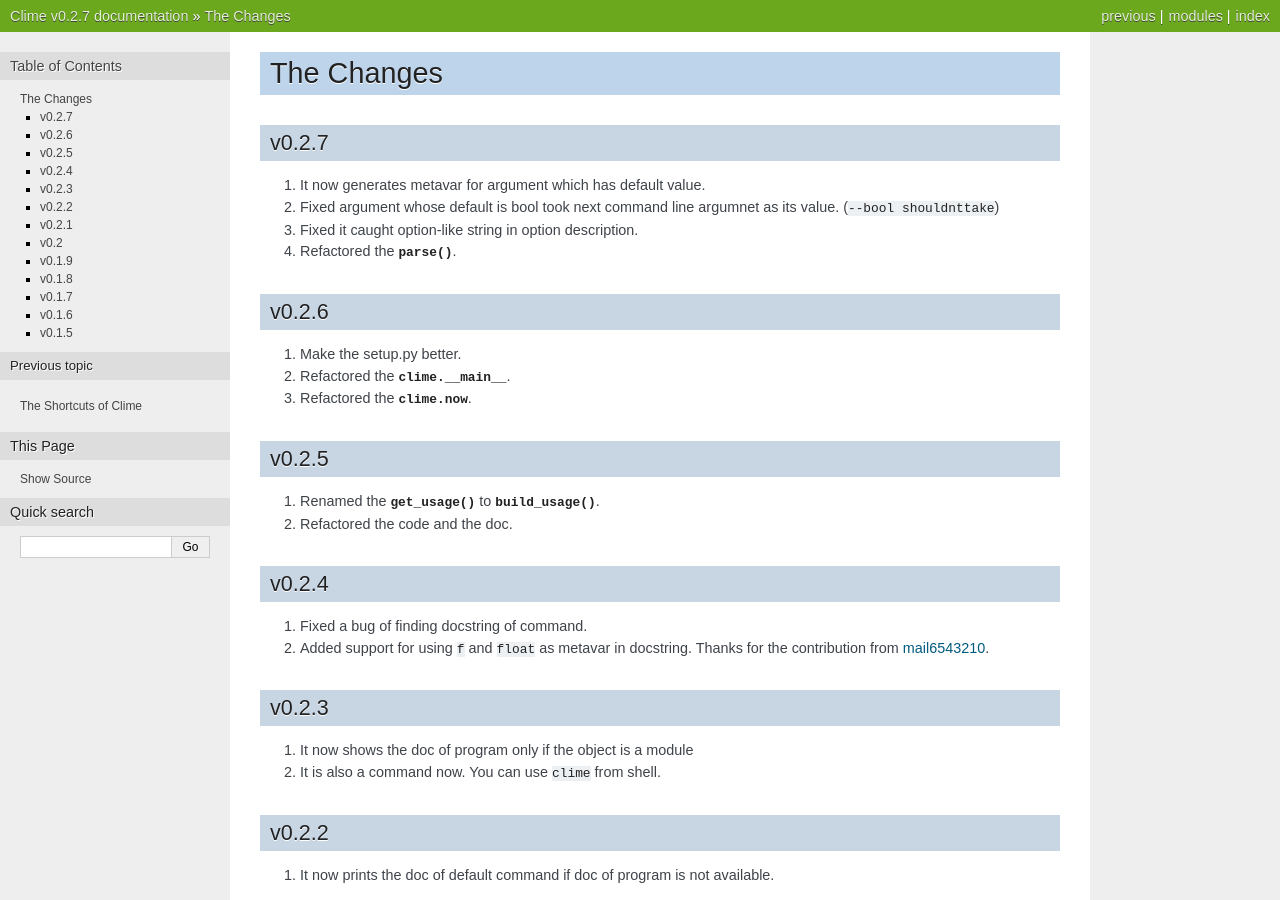
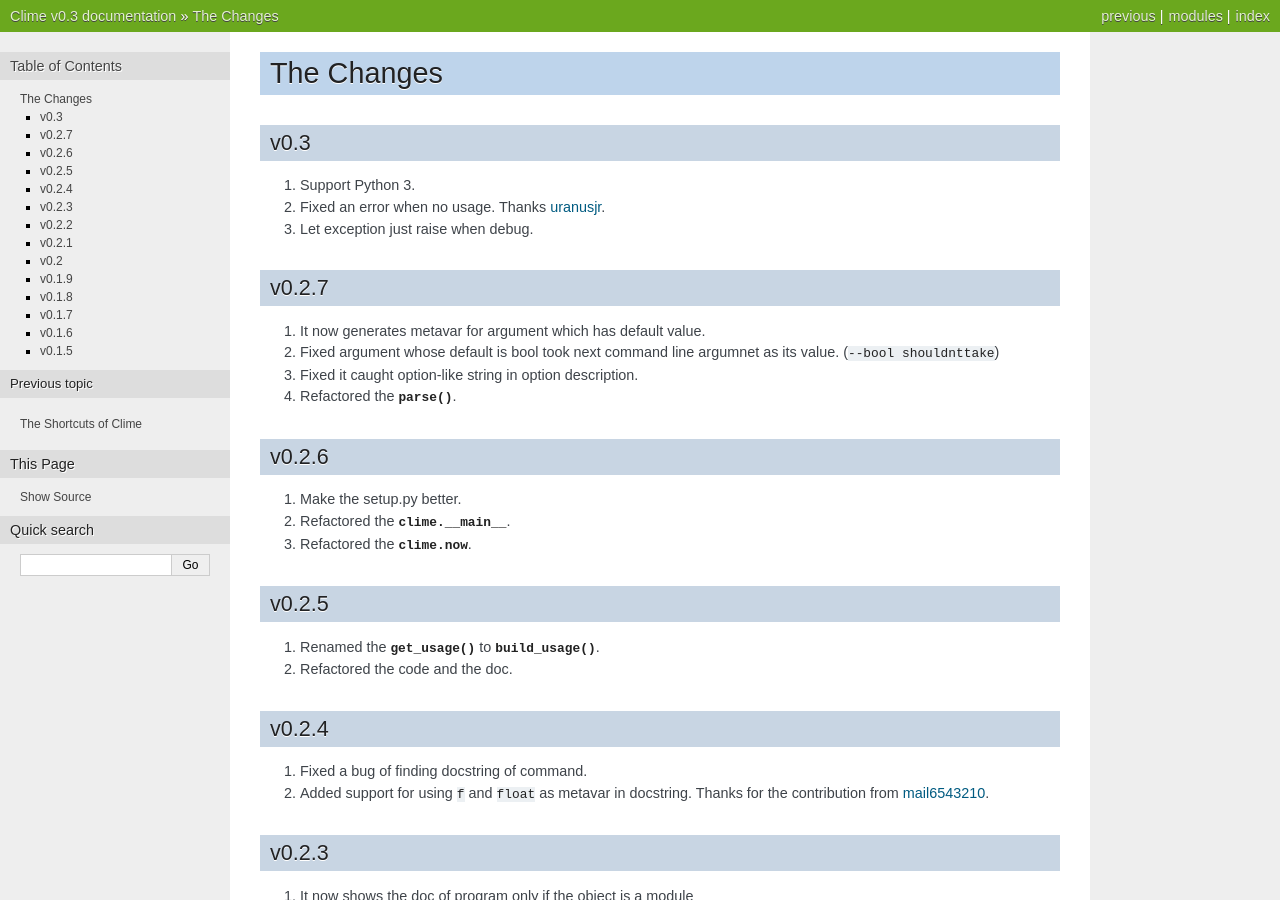
Before and after one commit to moskytw/clime, a Sphinx documentation site: the page built from docs/changes.rst, in a window 1280 px wide and 900 px high. Built offline with Sphinx 7.4.7, drawn with Linux system fonts in a browser that asks for light colours; some of the changed text lies outside the part shown.

Commit message:
changed version to v0.3 and added changelog

```diff
--- a/clime/__init__.py
+++ b/clime/__init__.py
@@ -3,4 +3,4 @@
 
 from .core import *
 
-__version__ = '0.2.7'
+__version__ = '0.3'
--- a/docs/changes.rst
+++ b/docs/changes.rst
@@ -1,5 +1,13 @@
 The Changes
 ===========
+
+v0.3
+------
+
+1. Support Python 3.
+2. Fixed an error when no usage. Thanks `uranusjr
+   <https://github.com/moskytw/clime/pull/25>`_.
+3. Let exception just raise when debug.
 
 v0.2.7
 ------
```
